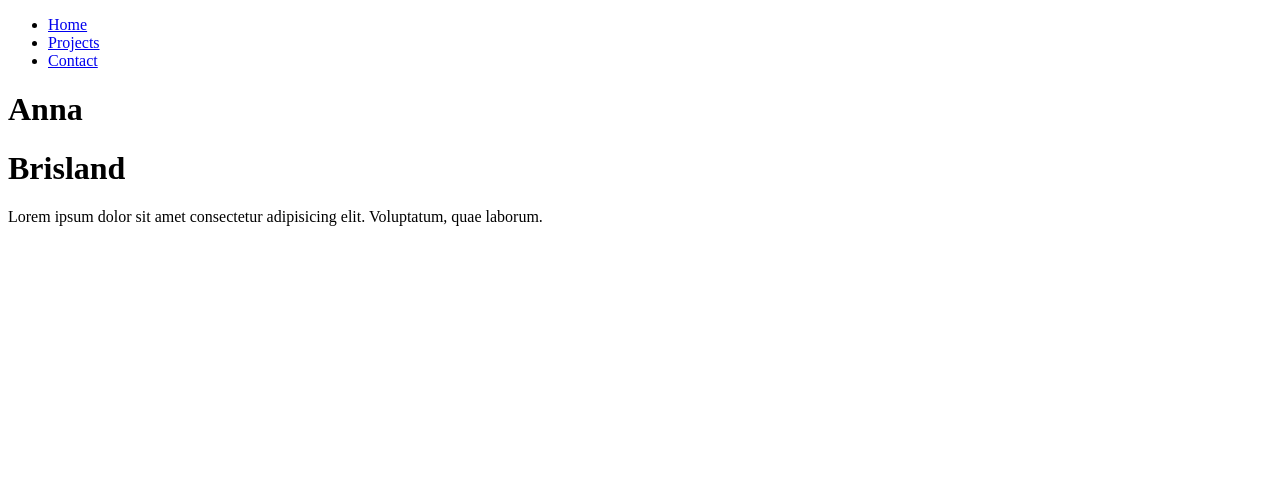
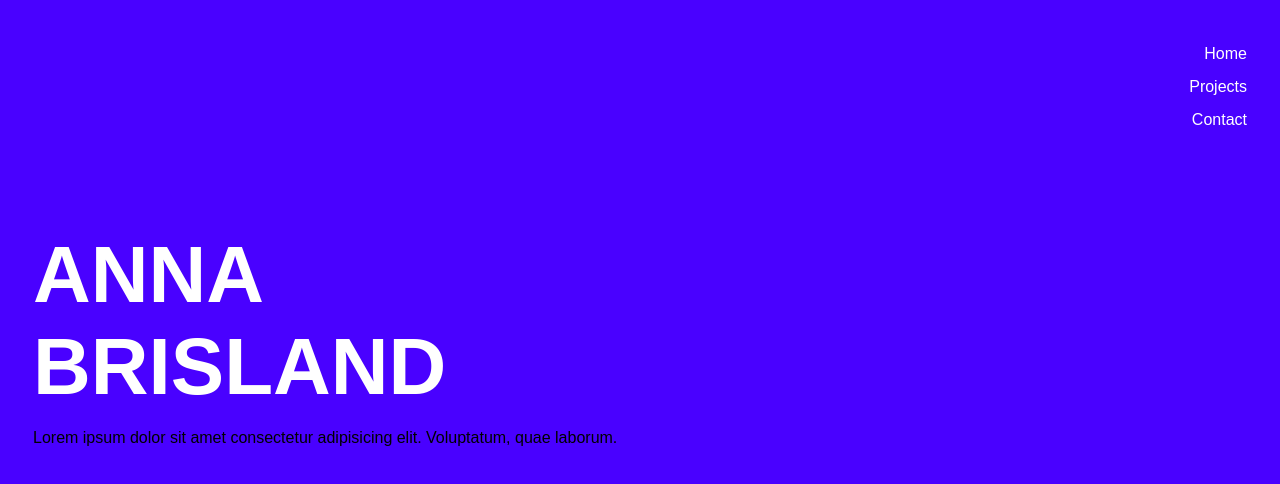
Before and after one commit to annabrisland/react-portfolio, a React (Vite) app in the folder webapp/: page / in a window 1280 px wide. Shown: the top 484 px of the page. Built offline with nearby package versions, Linux system fonts and the light colour scheme.

Commit message:
Adds styling to navbar and home page

```diff
--- a/webapp/src/App.jsx
+++ b/webapp/src/App.jsx
@@ -1,5 +1,6 @@
 import React from "react";
 import PortfolioContainer from "./components/PortfolioContainer";
+import "./assets/CSS/style.css"
 
 function App() {
 
--- /dev/null
+++ b/webapp/src/assets/CSS/style.css
@@ -0,0 +1,45 @@
+* {
+  /* border: red solid 2px; */
+  font-family: Arial, Helvetica, sans-serif;
+}
+
+body {
+  background-color: #4901ff;
+}
+
+ul {
+  list-style-type: none;
+  margin: 0;
+  padding: 0;
+}
+
+li a {
+    text-decoration: none;
+    color: white;
+}
+
+li a:hover {
+    color: #250081;
+}
+
+.container {
+    margin: 45px 25px;
+}
+
+.nav-items {
+    text-align: end;
+}
+
+.nav-item {
+    margin-bottom: 15px;
+}
+
+.name-container {
+    margin-top: 100px;
+}
+
+.name {
+    color: white;
+    font-size: 5rem;
+    margin: 0px;
+}
--- a/webapp/src/components/Card.jsx
+++ b/webapp/src/components/Card.jsx
@@ -11,8 +11,8 @@ function Card(props) {
                 <h3 className="title">{project.title}</h3>
                 <div className="description">{project.desc}</div>
                 <div className="project-links">
-                    <button className="github-btn" href={project.github}>GitHub</button>
-                    <button className="view-btn" href={project.deployed}>View</button>
+                    <a className="github-btn" href={project.github} target="_blank">GitHub</a>
+                    <a className="view-btn" href={project.deployed} target="_blank">View</a>
                 </div>
             </div>
         </div>
--- a/webapp/src/components/NavBar.jsx
+++ b/webapp/src/components/NavBar.jsx
@@ -3,14 +3,14 @@ import { NavLink } from "react-router-dom";
 
 function NavBar() {
   return (
-    <ul>
-      <li>
+    <ul className="nav-items">
+      <li className="nav-item">
         <NavLink to="/">Home</NavLink>
       </li>
-      <li>
+      <li className="nav-item">
         <NavLink to="/projects">Projects</NavLink>
       </li>
-      <li>
+      <li className="nav-item">
         <NavLink to="/contact">Contact</NavLink>
       </li>
     </ul>
--- a/webapp/src/components/PortfolioContainer.jsx
+++ b/webapp/src/components/PortfolioContainer.jsx
@@ -1,22 +1,24 @@
 import React from "react";
-import { BrowserRouter as Router, Route, Routes } from 'react-router-dom'
+import { BrowserRouter as Router, Route, Routes } from "react-router-dom";
 import NavBar from "./NavBar";
 import Home from "./pages/Home";
 import Contact from "./pages/Contact";
-import Projects from "./pages/Projects"
+import Projects from "./pages/Projects";
 
 function PortfolioContainer() {
   return (
+    <div className="container">
       <Router>
         {/* Render Navbar component */}
         <NavBar />
         {/* Define routes to render different pages */}
         <Routes>
-        <Route path="/" element={<Home/>} />
-        <Route path="/projects" element={<Projects/>} />
-        <Route path="/contact" element={<Contact/>} />
+          <Route path="/" element={<Home />} />
+          <Route path="/projects" element={<Projects />} />
+          <Route path="/contact" element={<Contact />} />
         </Routes>
       </Router>
+    </div>
   );
 }
 
--- a/webapp/src/components/pages/Home.jsx
+++ b/webapp/src/components/pages/Home.jsx
@@ -2,9 +2,9 @@ import React from "react";
 
 function Home() {
   return (
-    <div>
-      <h1>Anna</h1>
-      <h1>Brisland</h1>
+    <div className="name-container">
+      <h1 className="name">ANNA</h1>
+      <h1 className="name">BRISLAND</h1>
       <p>
         Lorem ipsum dolor sit amet consectetur adipisicing elit. Voluptatum,
         quae laborum.
```
Lines whose indentation alone changed are shown as unchanged.
